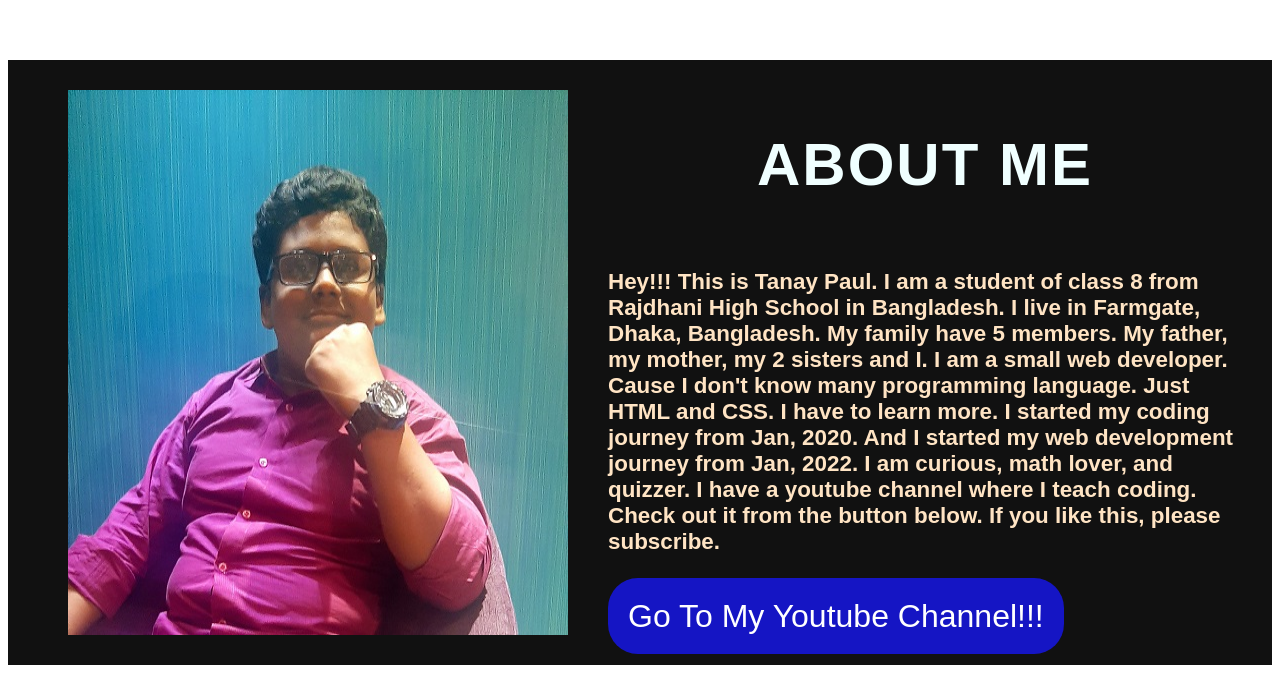
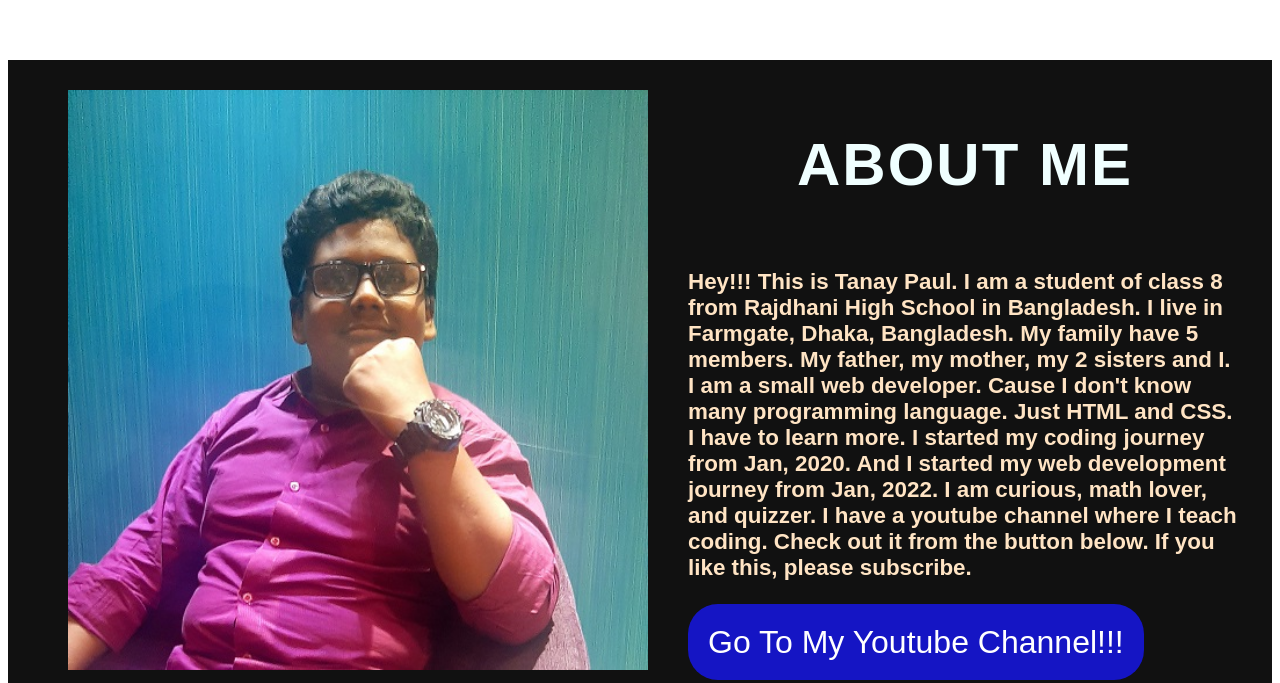
Before and after one commit to Tanay8686/ITS-TANAY, a plain HTML site: page index.html in a window 1280 px wide. Shown: the part 948-1631 px from the top of the page. Drawn offline with Linux system fonts and the light colour scheme.

Commit message:
Update desktop.css

```diff
--- a/desktop.css
+++ b/desktop.css
@@ -11,7 +11,7 @@
 .name {color: rgb(44, 43, 43);font-family: Georgia;font-size: 400%;text-align: center;letter-spacing: 4px;text-shadow: 8px 8px rgb(173, 171, 171);}
 .name:hover {text-shadow: 15px 15px rgb(173, 171, 171);transition: .3s;}
 .name:hover::after {text-shadow: 8px 8px rgb(173, 171, 171);transition: .3s;}
-.about-box {background-color: rgb(17, 17, 17);padding: 30px;display: flex;}
+.about-box {background-color: rgb(17, 17, 17);padding: 30px;display: flex;height: 580px;}
 .about-container {padding-top: 100px;overflow: hidden;height: 640px;}
 .about-header {text-align: center;color: azure;font-family: Arial;letter-spacing: 2px;font-size: 60px;}
 .about-text {color: bisque;font-family: sans-serif;padding-top: 30px;font-size: 140%;padding-bottom: 20px;}
```
